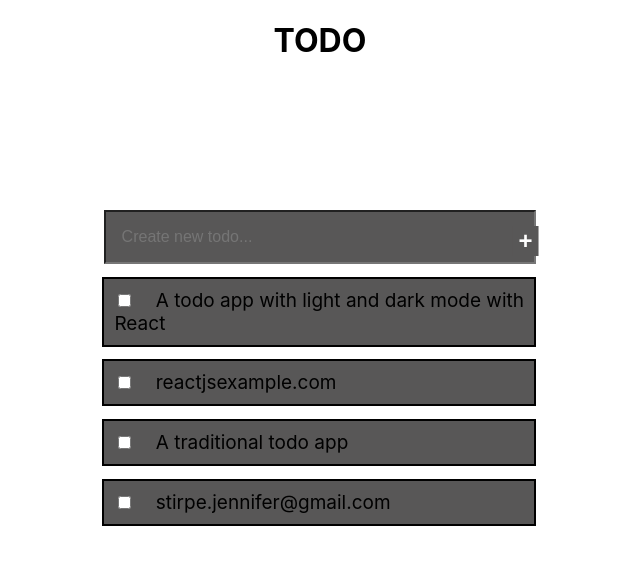
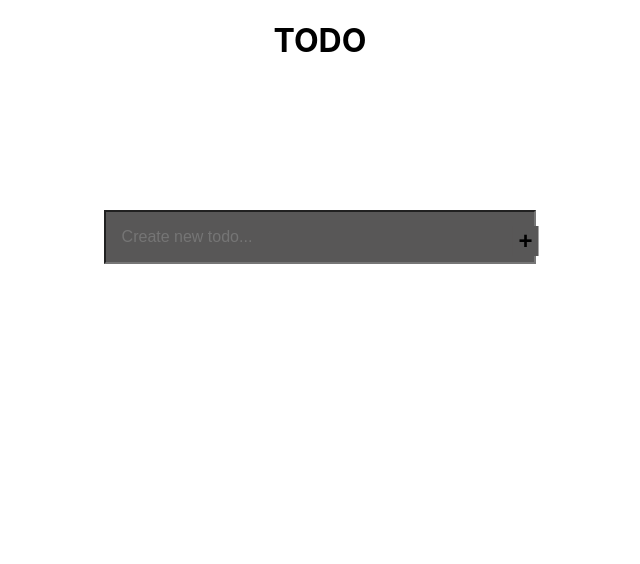
Before and after one commit to Sanchit-Trikha/Todo-App, a React (Create React App) app: page / in a window 1280 px wide. Shown: the top 564 px of the page, without its empty margins (320-960 px from the left). Built offline with nearby package versions, Linux system fonts and the light colour scheme.

Commit message:
component

```diff
--- a/src/App.css
+++ b/src/App.css
@@ -41,87 +41,7 @@
   display: flex;
   justify-content: center;
 } */
-.todo{
 
-  margin-top: 10%;
-  padding: 1rem;
-  width: 31%;
-  background-color: rgb(88, 87, 87);
-  font-size: medium;
-}
-
-.checkbox{
- border: 2px solid;
- width: 300px;
- height: min-content;
- font-size: 19px;
- margin-left: 33%;
- width: 32%;
- padding:10px;
- margin-top: 1%;
- background-color: rgb(88, 87, 87);
- }
-.full{
-  display: flex;
-  justify-content: center;
-  position: relative;
-}
-.checkbox1{
-  border: 2px solid;
-  width: 300px;
-  height: min-content;
-  font-size: 19px;
-  margin-left: 33%;
-  width: 32%;
-  padding:10px;
-  margin-top: 1%;
-  background-color: rgb(88, 87, 87);
-  }
-  .checkbox2{
-    border: 2px solid;
-    width: 300px;
-    height: min-content;
-    font-size: 19px;
-    margin-left: 33%;
-    width: 32%;
-    padding:10px;
-    margin-top: 1%;
-    background-color: rgb(88, 87, 87);
-    }
-    .checkbox3{
-      border: 2px solid;
-      width: 300px;
-      height: min-content;
-      font-size: 19px;
-      margin-left: 33%;
-      width: 32%;
-      padding:10px;
-      margin-top: 1%;
-      background-color: rgb(88, 87, 87);
-      }
-   input[type=checkbox]:checked + span{
-    color: rgba(128, 128, 128, 0.689);
-    font-weight: bolder;
-    text-decoration: line-through;
-   }
-   .heading{
-    display: flex;
-    justify-content: center;
-
-   }
- #button{
- width: min-content;
-
- }
-button{
-  border: 2px ;
-  position: absolute;
-  transform: translate(790%, 480%);
-  font-weight: bolder;
-  font-size: x-large;
-  background-color: rgb(88, 87, 87);
-  color: white;
-}
   /* .todo .button{
   position: absolute;
   transform: translate(-50%, -50%);
--- a/src/App.js
+++ b/src/App.js
@@ -1,36 +1,9 @@
 // import logo from './logo.svg';
 import './App.css';
-
+import './components/Todoinput.js';
 function App() {
   return (
     <div className="App">
-      <h1 className='heading'>TODO</h1>
-      <div className='full'>
-        <input type="text" className='todo' placeholder='Create new todo...' >
-
-        </input>
-
-
-        <button id='button'> + </button>
-      </div>
-
-      <div className='checkbox'>
-        <input type="checkbox" className='input'></input>
-        <span> &nbsp;&nbsp;&nbsp;A todo app with light and dark mode with React</span>
-      </div>
-
-      <div className='checkbox1'>
-        <input type="checkbox" className='input1'></input>
-        <span> &nbsp;&nbsp;&nbsp;reactjsexample.com </span>
-      </div>
-      <div className='checkbox2'>
-        <input type="checkbox" className='input2'></input>
-        <span>&nbsp;&nbsp;&nbsp; A traditional todo app  </span>
-      </div>
-      <div className='checkbox3'>
-        <input type="checkbox" className='input3'></input>
-        <span>&nbsp;&nbsp;&nbsp; stirpe.jennifer@gmail.com</span>
-      </div>
 
     </div>
   );
--- /dev/null
+++ b/src/components/Todoinput.css
@@ -0,0 +1,86 @@
+.todo{
+
+  margin-top: 10%;
+  padding: 1rem;
+  width: 31%;
+  background-color: rgb(88, 87, 87);
+  font-size: medium;
+}
+
+.checkbox{
+ border: 2px solid;
+ width: 300px;
+ height: min-content;
+ font-size: 19px;
+ margin-left: 33%;
+ width: 32%;
+ padding:10px;
+ margin-top: 1%;
+ background-color: rgb(88, 87, 87);
+ }
+.full{
+  display: flex;
+  justify-content: center;
+  position: relative;
+}
+.checkbox1{
+  border: 2px solid;
+  width: 300px;
+  height: min-content;
+  font-size: 19px;
+  margin-left: 33%;
+  width: 32%;
+  padding:10px;
+  margin-top: 1%;
+  background-color: rgb(88, 87, 87);
+  }
+  .checkbox2{
+    border: 2px solid;
+    width: 300px;
+    height: min-content;
+    font-size: 19px;
+    margin-left: 33%;
+    width: 32%;
+    padding:10px;
+    margin-top: 1%;
+    background-color: rgb(88, 87, 87);
+    }
+    .checkbox3{
+      border: 2px solid;
+      width: 300px;
+      height: min-content;
+      font-size: 19px;
+      margin-left: 33%;
+      width: 32%;
+      padding:10px;
+      margin-top: 1%;
+      background-color: rgb(88, 87, 87);
+      }
+   input[type=checkbox]:checked + span{
+    color: rgba(128, 128, 128, 0.689);
+    font-weight: bolder;
+    text-decoration: line-through;
+   }
+   .heading{
+    display: flex;
+    justify-content: center;
+
+   }
+   #button{
+    width: min-content;
+
+    }
+   button{
+     border: 2px ;
+     position: absolute;
+     transform: translate(790%, 480%);
+     font-weight: bolder;
+     font-size: x-large;
+     background-color: rgb(88, 87, 87);
+     color: black;
+   }
+   li{
+   display: flex;
+   flex-direction: row-reverse;
+   justify-content: center;
+   }
--- /dev/null
+++ b/src/components/Todoinput.js
@@ -0,0 +1,77 @@
+import { render } from '@testing-library/react';
+import React, {useState} from 'react';
+import "./Todoinput.css"
+const Todoinput = () => {
+const [input,setinput] = useState("");
+const item = (event) =>{
+        setinput(event.target.value);
+}
+const [items,setitems] = useState([]);
+const itemevent = (event) =>{
+        setitems((oldvalue)=>{
+        return[...oldvalue, input]
+});
+setinput("");
+};
+return  <>
+<div className='main'>
+        <div className='center'>
+        <h1 className='heading'>TODO</h1>
+      <div className='full'>
+        <input type="text" className='todo' placeholder='Create new todo...'  value={input} onChange={item} >
+
+        </input>
+        <button id='button' onClick={itemevent}> + </button>
+      </div>
+
+
+
+
+       <div className='list'>
+        <ol>
+
+        {/* <li>{input}</li> */}
+
+        { items.map( (itemvalue) =>{
+        return <li>{itemvalue}</li>
+
+
+}
+
+        )
+
+        }
+        </ol>
+       </div>
+      {/* <div className='checkbox'>
+        <input type="checkbox" className='input'></input>
+        <span> &nbsp;&nbsp;&nbsp;A todo app with light and dark mode with React</span>
+      </div>
+
+      <div className='checkbox1'>
+        <input type="checkbox" className='input1'></input>
+        <span> &nbsp;&nbsp;&nbsp;reactjsexample.com </span>
+      </div>
+      <div className='checkbox2'>
+        <input type="checkbox" className='input2'></input>
+        <span>&nbsp;&nbsp;&nbsp; A traditional todo app  </span>
+      </div>
+      <div className='checkbox3'>
+        <input type="checkbox" className='input3'></input>
+        <span>&nbsp;&nbsp;&nbsp; stirpe.jennifer@gmail.com</span>
+      </div> */}
+
+        </div>
+
+</div>
+
+
+</>;
+
+
+
+
+
+
+};
+export default Todoinput;
--- a/src/index.js
+++ b/src/index.js
@@ -2,12 +2,14 @@ import React from 'react';
 import ReactDOM from 'react-dom/client';
 import './index.css';
 import App from './App';
+import './components/Todoinput';
 import reportWebVitals from './reportWebVitals';
+import Todoinput from './components/Todoinput';
 
 const root = ReactDOM.createRoot(document.getElementById('root'));
 root.render(
   <React.StrictMode>
-    <App />
+    <Todoinput />
   </React.StrictMode>
 );
 
```
